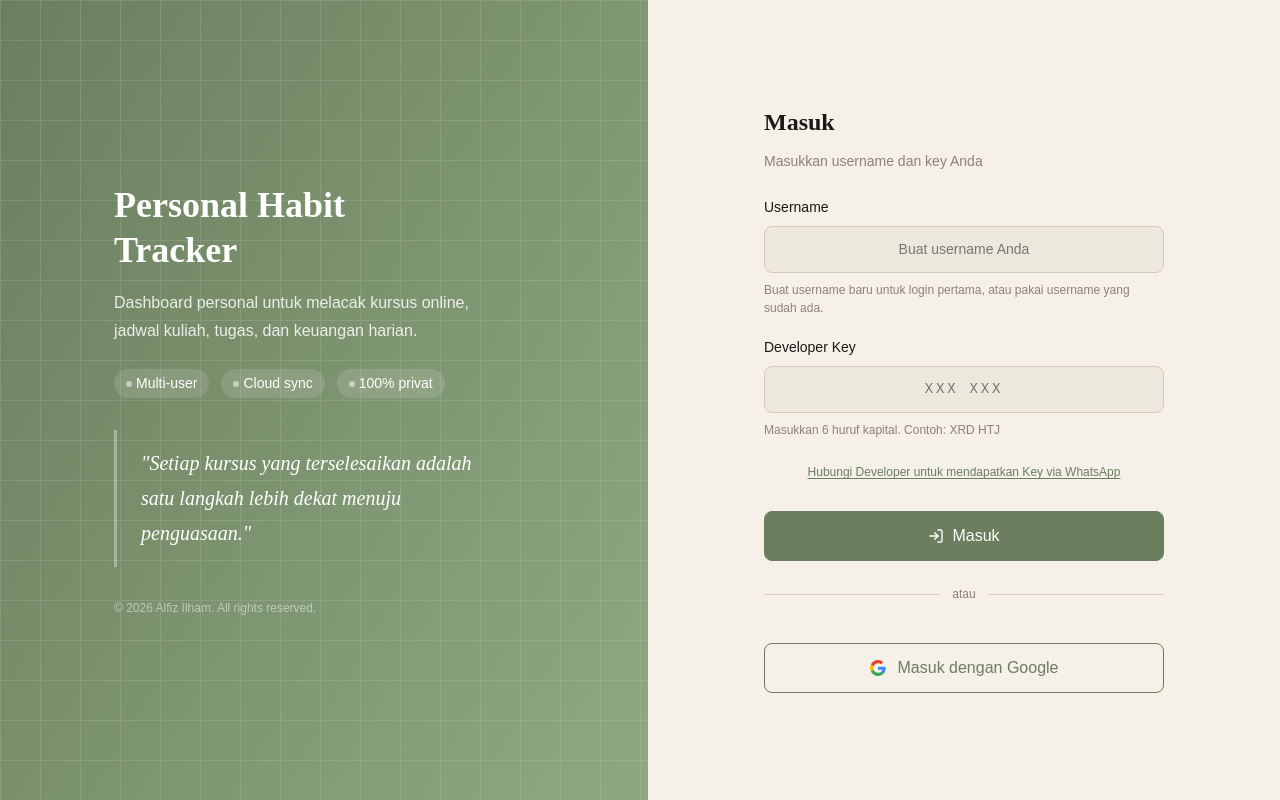
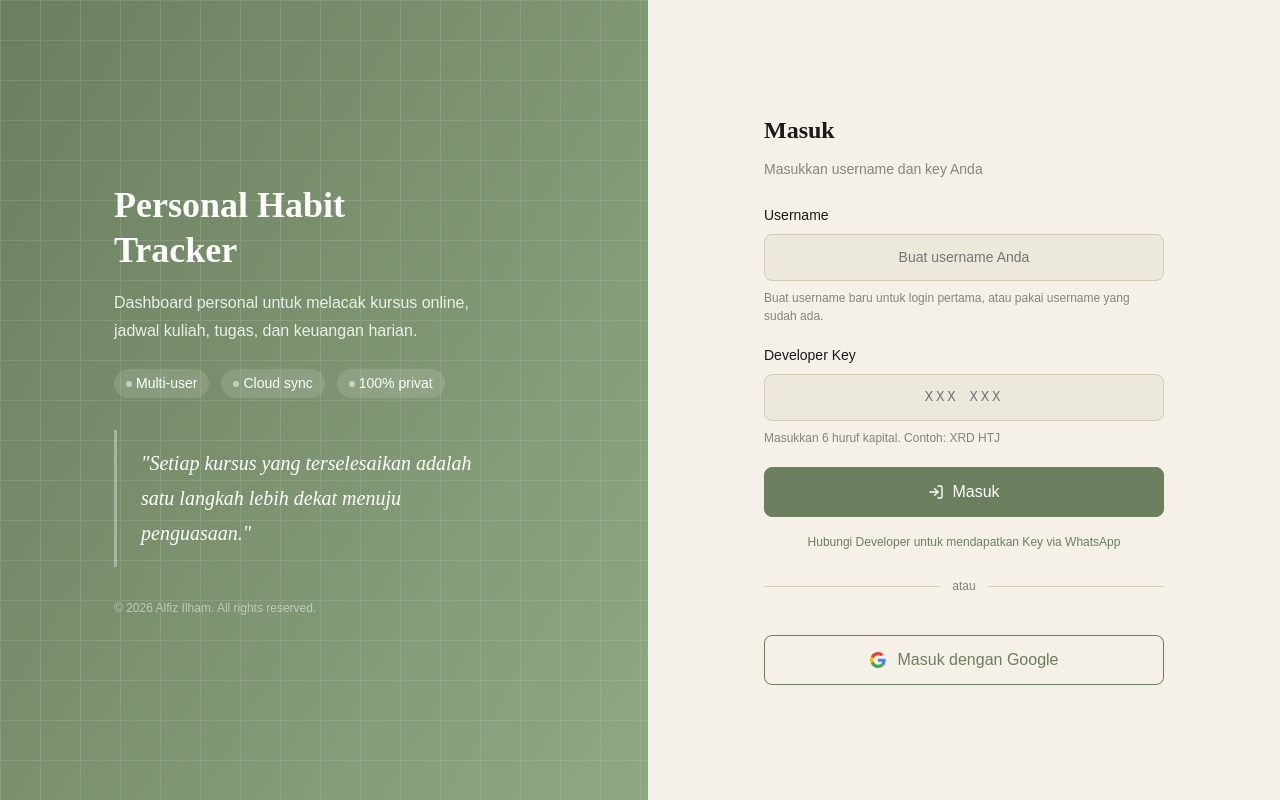
Before and after one commit to alfzilham/PersonalHabitTracker, a plain HTML site: page login.html in a window 1280 px wide. Drawn offline with nearby package versions, Linux system fonts and the light colour scheme; a small style sheet from the web is missing.

Commit message:
Move WA link below Masuk button, remove underline

```diff
--- a/login.html
+++ b/login.html
@@ -72,12 +72,6 @@
                         <span class="login-hint">Masukkan 6 huruf kapital. Contoh: XRD HTJ</span>
                     </div>
 
-                    <!-- WA link -->
-                    <div class="login-contact">
-                        <a href="https://wa.me/6285213896460" target="_blank" rel="noopener"
-                           class="login-wa-link">Hubungi Developer untuk mendapatkan Key via WhatsApp</a>
-                    </div>
-
                     <div id="login-error" class="login-error hidden"></div>
 
                     <button type="submit" class="btn btn-primary login-btn" id="login-submit">
@@ -85,6 +79,14 @@
                         <span>Masuk</span>
                     </button>
                 </form>
+
+                <!-- WA link -->
+                <div class="login-contact" style="text-align:center;margin-top:var(--space-3);">
+                    <a href="https://wa.me/6285213896460" target="_blank" rel="noopener"
+                       class="login-wa-link" style="text-decoration:none;">
+                        Hubungi Developer untuk mendapatkan Key via WhatsApp
+                    </a>
+                </div>
 
                 <div class="login-divider" id="login-divider">atau</div>
 
```
